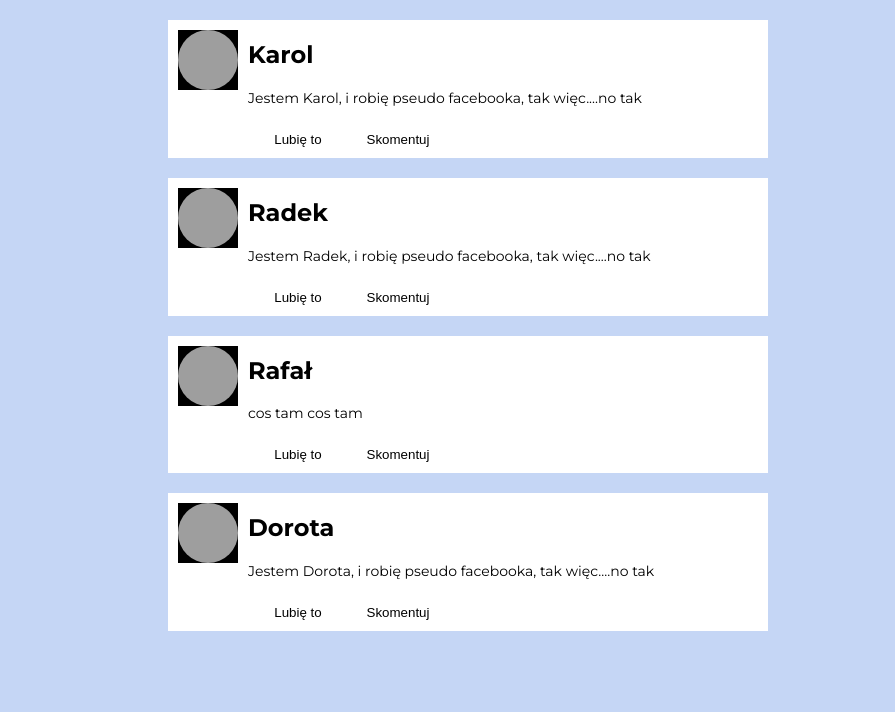
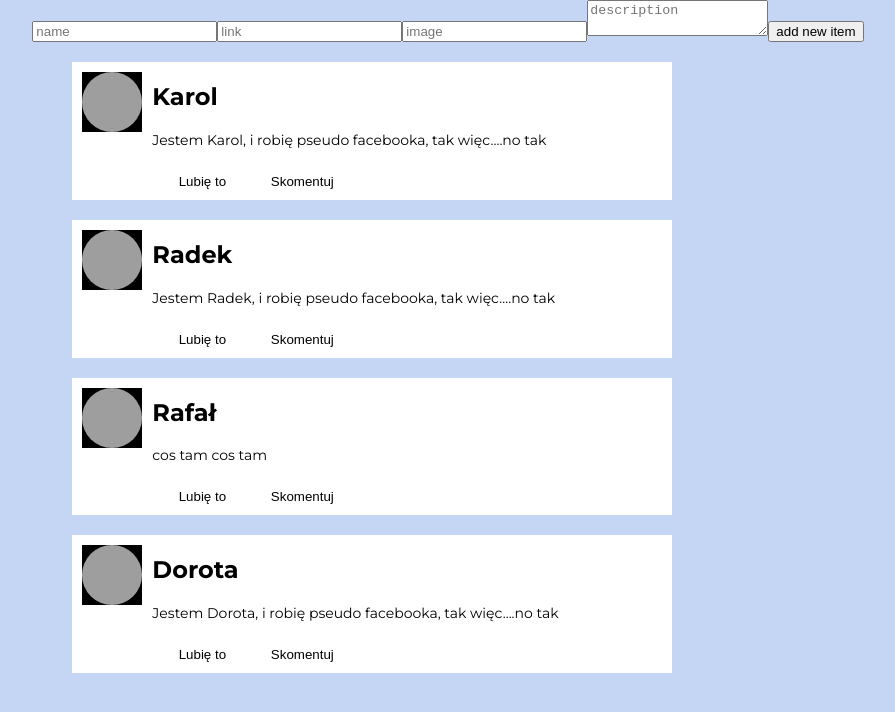
Before and after one commit to karolszym22/SocialNetworkingSite, a React (Create React App) app: page / in a window 1280 px wide. Shown: the top 712 px of the page, without its empty margins (192-1087 px from the left). Built offline with nearby package versions, Linux system fonts and the light colour scheme; grey boxes are pictures that could not be loaded.

Commit message:
new function to send values from inputs

```diff
--- a/src/App.js
+++ b/src/App.js
@@ -2,6 +2,8 @@ import React from 'react'
 import PostItem from './components/PostWrapper/PostItem/PostItem';
 import PostWrapper from './components/PostWrapper/PostWrapper';
 import './index.css';
+import Form from './components/Form/Form';
+
 
 const inistialStateArray =
 [
@@ -42,10 +44,19 @@ class App extends React.Component
 
 }
 
+addItem = (e) => {
+  e.preventDefault();
+  console.log(e.target[0].value);
+  console.log(e.target[1].value);
+  console.log(e.target[2].value);
+  console.log(e.target[3].value);
+}
+
   render()
   {
     return(
       <div>
+        <Form submitFn={this.addItem} />
         <PostWrapper
            items={this.state.items}
            />
--- /dev/null
+++ b/src/components/Form/Form.js
@@ -0,0 +1,18 @@
+import React from 'react';
+
+const Form = ({submitFn}) =>
+(
+    <form onSubmit={submitFn}>
+        <input placeholder="name" name="name" />
+        <input placeholder="link" name="link" />
+        <input placeholder="image" name="image" />
+        <textarea placeholder="description"
+         name="desription" />
+         <button type="submit">
+             add new item
+         </button>
+    </form>
+)
+
+
+export default Form;
```
Also changed, not shown: src/components/PostWrapper/Form/Form.js (deleted, +0 -8 lines).
